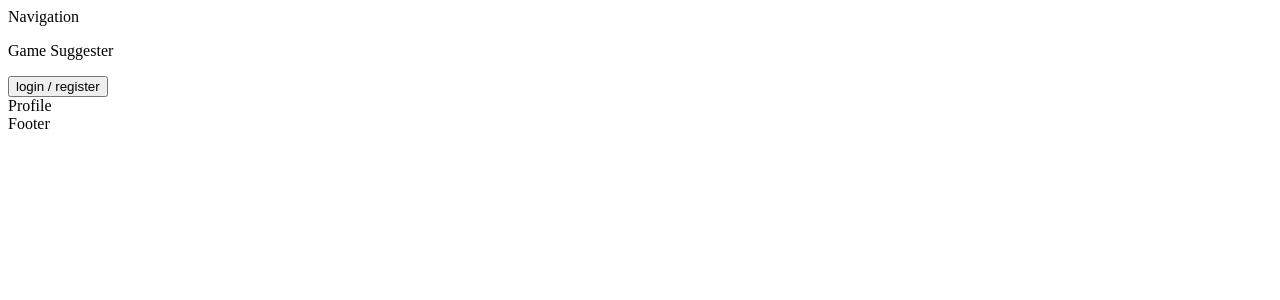
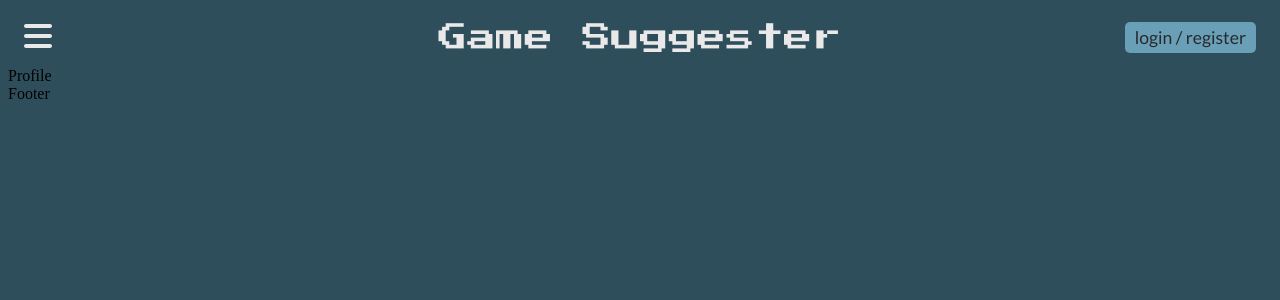
Before and after one commit to puggen1/gamesuggester, a React (Vite) app: page /profile in a window 1280 px wide. Shown: the top 300 px of the page. Built offline with nearby package versions, Linux system fonts and the light colour scheme.

Commit message:
added some styling to the header and background
also added font awesome for react and small html fixes

```diff
--- a/package.json
+++ b/package.json
@@ -9,6 +9,9 @@
     "preview": "vite preview"
   },
   "dependencies": {
+    "@fortawesome/fontawesome-svg-core": "^6.3.0",
+    "@fortawesome/free-solid-svg-icons": "^6.3.0",
+    "@fortawesome/react-fontawesome": "^0.2.0",
     "react": "^18.2.0",
     "react-dom": "^18.2.0"
   },
--- a/src/App.jsx
+++ b/src/App.jsx
@@ -4,6 +4,8 @@ import { BrowserRouter, Routes, Route } from "react-router-dom";
 import Frontpage from "./components/Pages/Frontpage";
 import Profile from "./components/Pages/Profile";
 import Game from "./components/Pages/Game";
+import "./assets/css/style.css"
+import "./assets/css/buttons.css"
 
 function App() {
   let userStatus = localStorage.getItem("userStatus");
--- /dev/null
+++ b/src/assets/css/buttons.css
@@ -0,0 +1,17 @@
+button{
+    border-radius: 5px;
+    font-size: 1.1rem;
+}
+button:hover, .navButton:hover{
+    cursor: pointer;
+}
+.primary{
+    background-color: #69A0B8;
+    color: #292929;
+    border: none;
+    padding:5px 10px;
+}
+.navButton{
+    font-size: 2rem;
+    color: #e9e9e9;
+}
--- /dev/null
+++ b/src/assets/css/header.css
@@ -0,0 +1,8 @@
+header{
+    display:flex;
+    flex-direction: row;
+    flex-wrap: wrap;
+    justify-content: space-between;
+    align-items: center;
+    padding:  10px 1rem;
+}
--- /dev/null
+++ b/src/assets/css/profile.css
@@ -0,0 +1,11 @@
+.headerProfile{
+    width: 33%;
+    align-items: center;
+    justify-content: flex-end;
+    display:flex;
+    flex-direction: row;
+    flex-wrap: wrap;
+    text-decoration: none;
+    color: #E9E9E9;
+    gap: 10px;
+}
--- /dev/null
+++ b/src/assets/css/style.css
@@ -0,0 +1,21 @@
+@import url('https://fonts.googleapis.com/css2?family=Lato:wght@300;400&family=Press+Start+2P&display=swap');
+body{
+    background-color: #2F4E5C;
+}
+.logo{
+    font-family: 'Press Start 2P', cursive;
+    color: #E9E9E9;
+    font-size: 1.8rem;
+    margin: 5px;
+    width: 33%;
+    text-align: center;
+}
+nav{
+    width: 33%;
+}
+p, button{
+    font-family: 'Lato', sans-serif;
+}
+h1, h2, h3{
+
+}
--- a/src/components/Button.jsx
+++ b/src/components/Button.jsx
@@ -1,8 +1,8 @@
 import React from 'react'
 
-const Button = ({target, text}) => {
+const Button = ({target, text, type}) => {
   return (
-    <button onClick={()=>{console.log("test")}}>{text}</button>
+    <button className={type} onClick={()=>{console.log("test")}}>{text}</button>
   )
 }
 
--- a/src/components/Header/Header.jsx
+++ b/src/components/Header/Header.jsx
@@ -1,12 +1,14 @@
 import React from 'react'
 import HeaderProfile from '../Profile/HeaderProfile'
 import Navigation from '../Navigation'
+import "../../assets/css/header.css"
+import "../../assets/css/profile.css"
 
 const Header = ({user}) => {
 
    return(<header>
         <Navigation />
-        <p>Game Suggester</p>
+        <p className='logo'>Game Suggester</p>
         <HeaderProfile user={user}/>
     </header>)
 
--- a/src/components/Navigation.jsx
+++ b/src/components/Navigation.jsx
@@ -1,8 +1,18 @@
 import React from 'react'
+import { useRef } from 'react'
+import { FontAwesomeIcon } from '@fortawesome/react-fontawesome'
+import { faBars } from '@fortawesome/free-solid-svg-icons'
 
 const Navigation = () => {
+  let navigation = useRef(null)
   return (
-    <div>Navigation</div>
+    <nav>
+    <label className="navButton" onClick={() =>{
+      //probably the wrong way of doing this, but i can target the useref navigation.current to trigger evetns on the navigation???
+      //navigation.current.innerHTML = ""
+    }}> <FontAwesomeIcon icon={faBars}  /> </label>
+    <div ref={navigation} id='navigation'></div>
+    </nav>
   )
 }
 
--- a/src/components/Profile/HeaderProfile.jsx
+++ b/src/components/Profile/HeaderProfile.jsx
@@ -4,11 +4,11 @@ import ProfileImage from "./ProfileImage";
 const HeaderProfile = ({user}) => {
     if(user){
         return(
-            <Link to={'/profile?username=' + user.username}><p>{user.username}</p> <ProfileImage picture={user.profilePicture} size="small"/> </Link>
+            <Link className="headerProfile" to={'/profile?username=' + user.username}><p>{user.username}</p> <ProfileImage picture={user.profilePicture} size="small"/> </Link>
         )
     }
   return (
-    <div><Button target="login" text="login / register"/></div>
+    <div className="headerProfile" ><Button target="login" type="primary" text="login / register"/></div>
 
   )
 }
```
Also changed, not shown: 1 other file (tests, documents, lock files or other folders).
